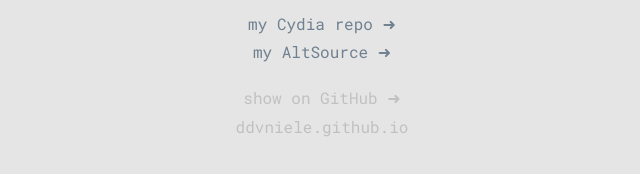
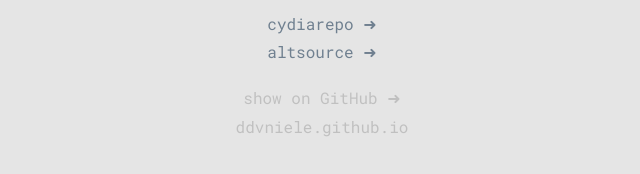
Before and after one commit to ddvniele/ddvniele.github.io, a plain HTML site: page index.html in a window 1280 px wide. Shown: the part 374-548 px from the top of the page, 326-966 px from the left. Drawn offline with Linux system fonts and the light colour scheme.

Commit message:
fixed typos

```diff
--- a/index.html
+++ b/index.html
@@ -24,8 +24,8 @@
 
 	<div class="description">
 		<div class="links-body">
-			<span><a class="btn-cydiarepo" href="altstore://source?url=https://tinyurl.com/dansaltsource">my Cydia repo ➜</a></span>
-			<span><a class="btn-altsource" href="sidestore://source?url=https://tinyurl.com/dansaltsource">my AltSource ➜</a></span>
+			<span><a class="btn-cydiarepo" href="https://ddvniele.github.io/cydiarepo">cydiarepo ➜</a></span>
+			<span><a class="btn-altsource" href="https://ddvniele.github.io/altsource">altsource ➜</a></span>
 		</div>
 	</div>
 
```
Also changed, not shown: 1 other file.
